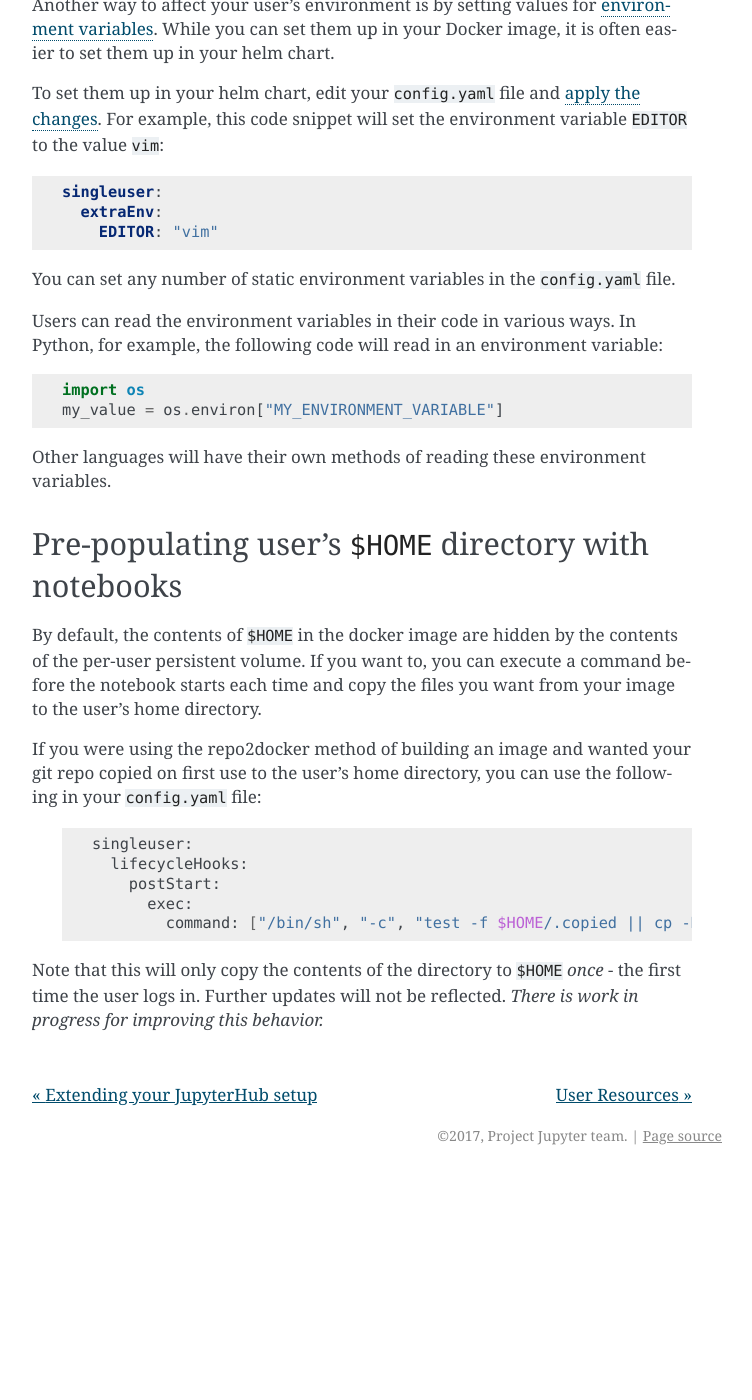
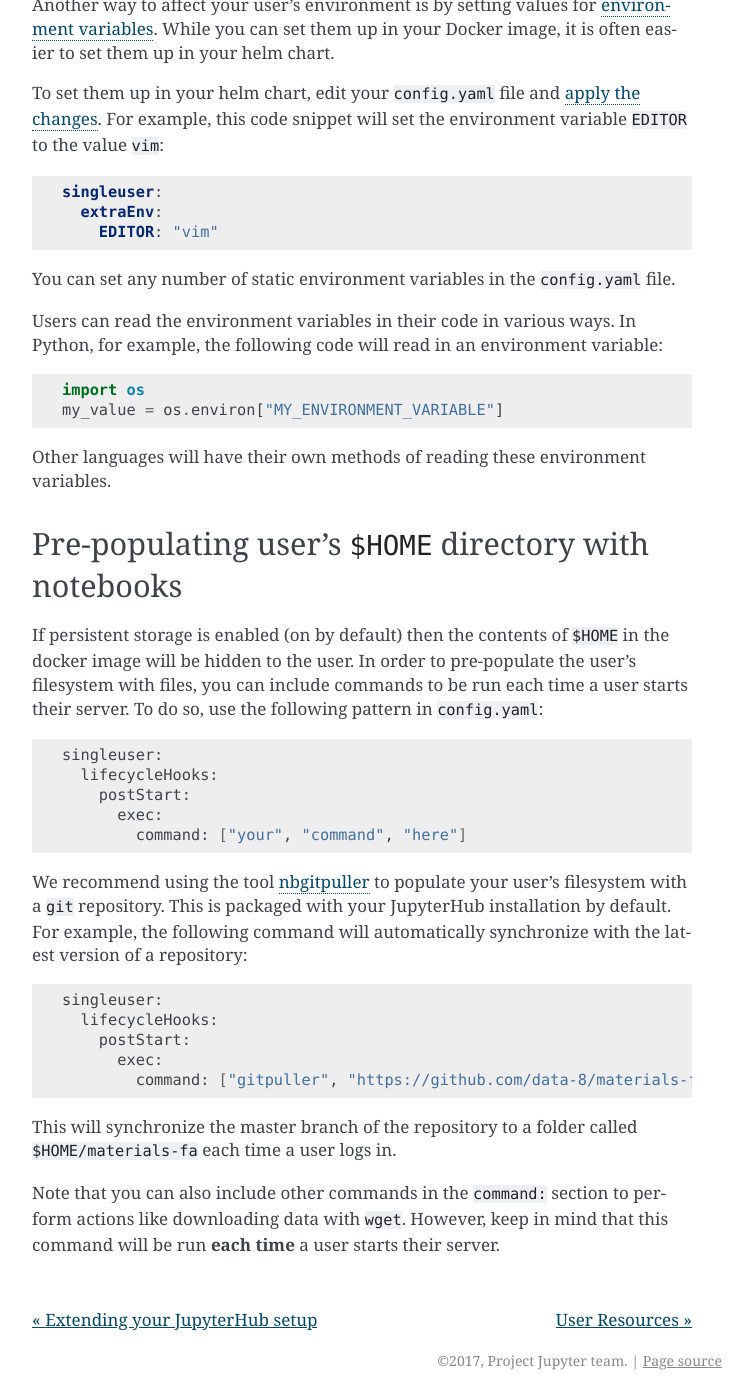
Before and after one commit to jupyterhub/zero-to-jupyterhub-k8s, a Sphinx documentation site: the page built from doc/source/user-environment.rst, in a window 1280 px wide and 1400 px high, scrolled down 4131 px. Shown: the whole window, without its empty margins (388-1140 px from the left). Built offline with Sphinx 7.4.7, drawn with Linux system fonts in a browser that asks for light colours; before the commit the page ends 5306 px from its top, so only the background shows below that.

Commit message:
improving pre-populating instructions

```diff
--- a/doc/source/user-environment.rst
+++ b/doc/source/user-environment.rst
@@ -219,27 +219,39 @@ variables.
 Pre-populating user's ``$HOME`` directory with notebooks
 --------------------------------------------------------
 
-By default, the contents of ``$HOME`` in the docker image are hidden by
-the contents of the per-user persistent volume. If you want to, you can
-execute a command before the notebook starts each time and copy the files
-you want from your image to the user's home directory.
+If persistent storage is enabled (on by default) then the contents of
+``$HOME`` in the docker image will be hidden to the user. In order to
+pre-populate the user's filesystem with files, you can include commands
+to be run each time a user starts their server. To do so, use the following
+pattern in ``config.yaml``:
 
-If you were using the repo2docker method of building an image and wanted
-your git repo copied on first use to the user's home directory, you can
-use the following in your ``config.yaml`` file:
+.. code-block:: bash
 
-   .. code-block:: bash
+   singleuser:
+     lifecycleHooks:
+       postStart:
+         exec:
+           command: ["your", "command", "here"]
 
-      singleuser:
-        lifecycleHooks:
-          postStart:
-            exec:
-              command: ["/bin/sh", "-c", "test -f $HOME/.copied || cp -Rf /srv/app/src/. $HOME/; touch $HOME/.copied"]
+We recommend using the tool `nbgitpuller <https://github.com/data-8/nbgitpuller>`_
+to populate your user's filesystem with a ``git`` repository. This is packaged
+with your JupyterHub installation by default. For example, the following command
+will automatically synchronize with the latest version of a repository:
 
+.. code-block:: bash
 
-Note that this will only copy the contents of the directory to ``$HOME``
-*once* - the first time the user logs in. Further updates will not be
-reflected. *There is work in progress for improving this behavior.*
+   singleuser:
+     lifecycleHooks:
+       postStart:
+         exec:
+           command: ["gitpuller", "https://github.com/data-8/materials-fa", "master", "materials-fa"]
+
+This will synchronize the master branch of the repository to a folder called
+``$HOME/materials-fa`` each time a user logs in.
+
+Note that you can also include other commands in the ``command:`` section to
+perform actions like downloading data with ``wget``. However, keep in mind that
+this command will be run **each time** a user starts their server.
 
 .. _apply the changes: extending-jupyterhub.html#apply-config-changes
 .. _downloading and installing Docker: https://store.docker.com/search?offering=community&platform=desktop%2Cserver&q=&type=edition
```
